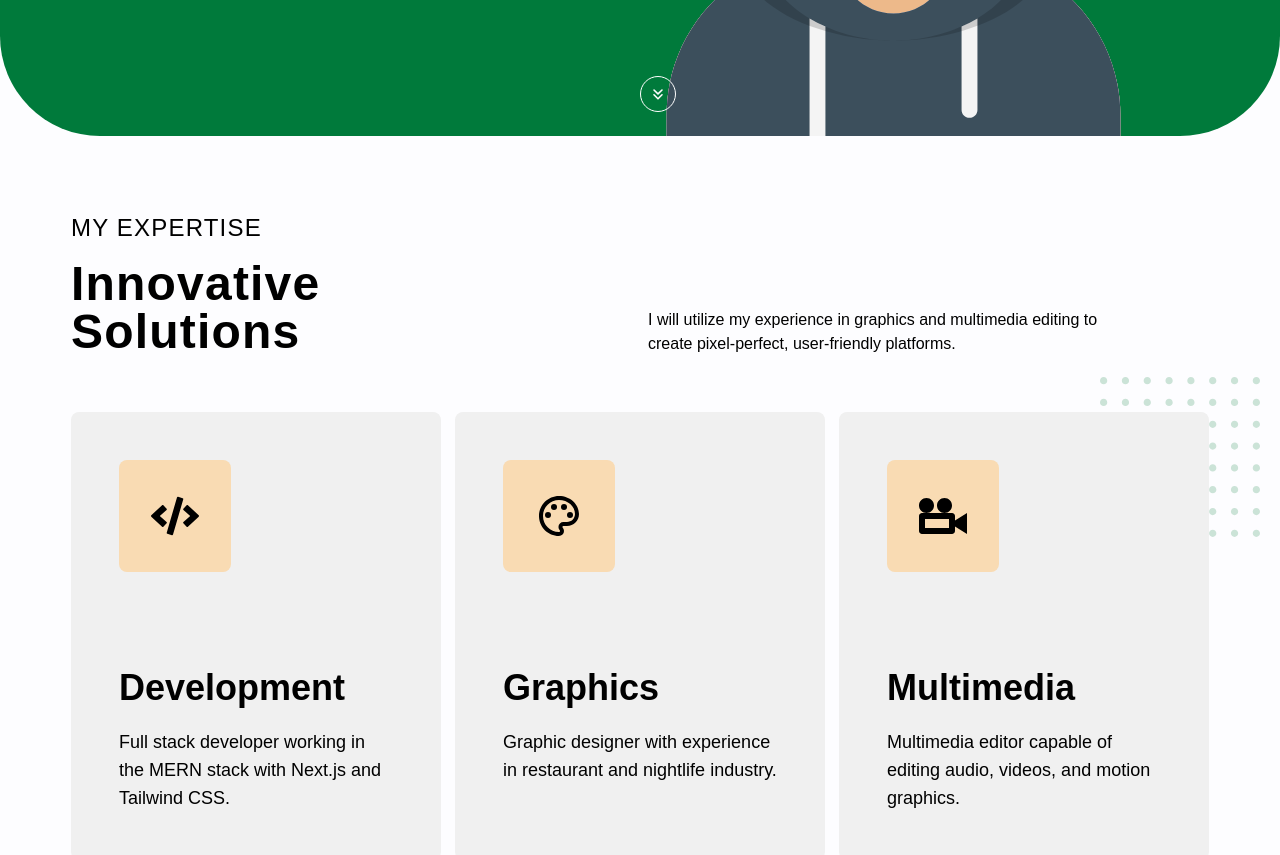
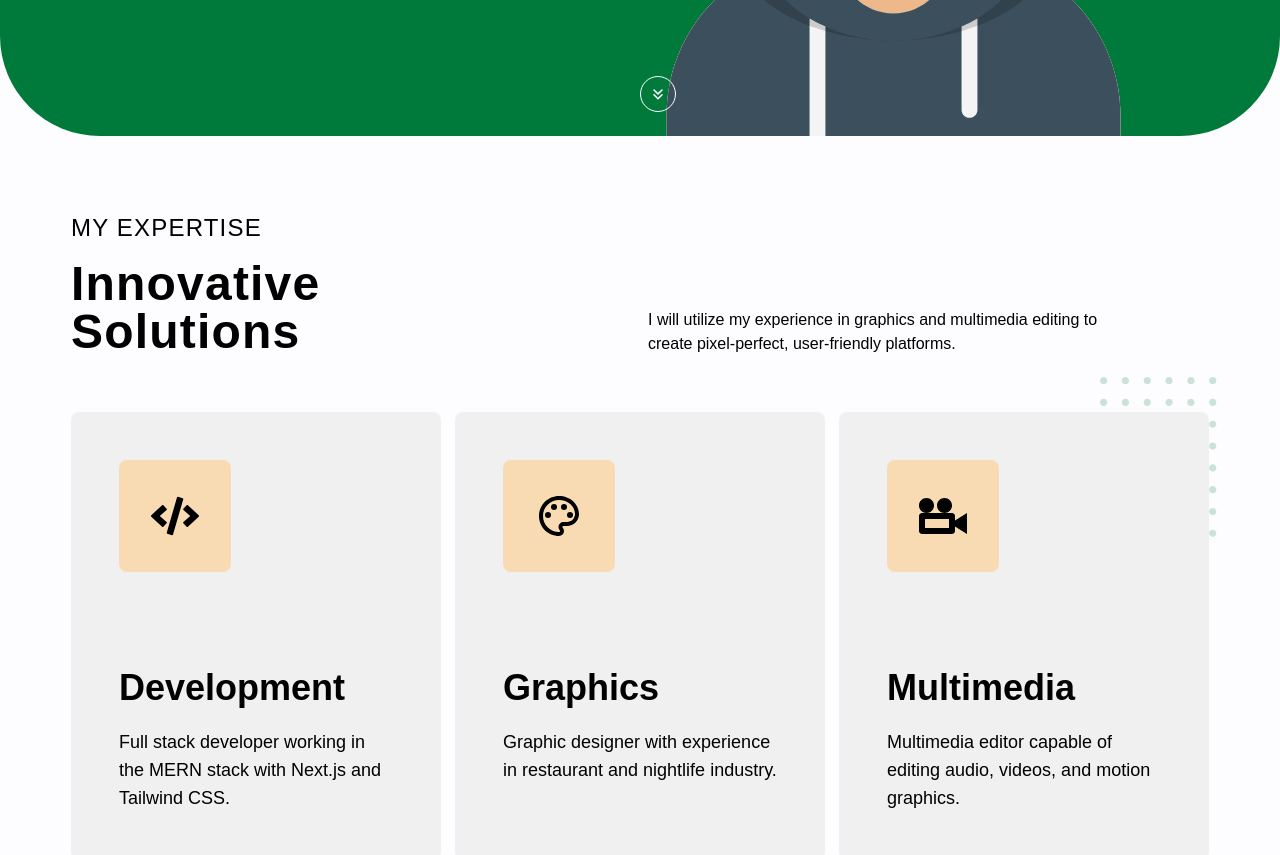
Before and after one commit to cl118/my-portfolio, a Next.js app: page / in a window 1280 px wide. Shown: the part 680-1535 px from the top of the page. Built offline with nearby package versions, Linux system fonts and the light colour scheme.

Commit message:
fixed animation overflow

```diff
--- a/components/Solutions.tsx
+++ b/components/Solutions.tsx
@@ -5,7 +5,7 @@ import { motion } from 'framer-motion'
 
 const Solutions = () => {
   return (
-    <div id='about' className='w-full max-w-[1170px] mx-auto overflox-hidden'>
+    <div id='about' className='w-full max-w-[1170px] mx-auto overflow-hidden'>
       {/* Title and description */}
       <div className='flex flex-col pl-4 pr-4 mt-20 sm:flex-row mb-14 lg:pr-0'>
         <div className='w-1/2'>
@@ -20,7 +20,7 @@ const Solutions = () => {
           </motion.h3>
           <motion.h2
             className='w-20 text-5xl font-bold tracking-wide'
-            initial={{ x: '-100px', opacity: 0 }}
+            initial={{ x: '-50px', opacity: 0 }}
             whileInView={{ x: 0, opacity: 1 }}
             viewport={{ once: true }}
             transition={{ ease: 'easeInOut', duration: 0.7, delay: 0.3 }}
```
